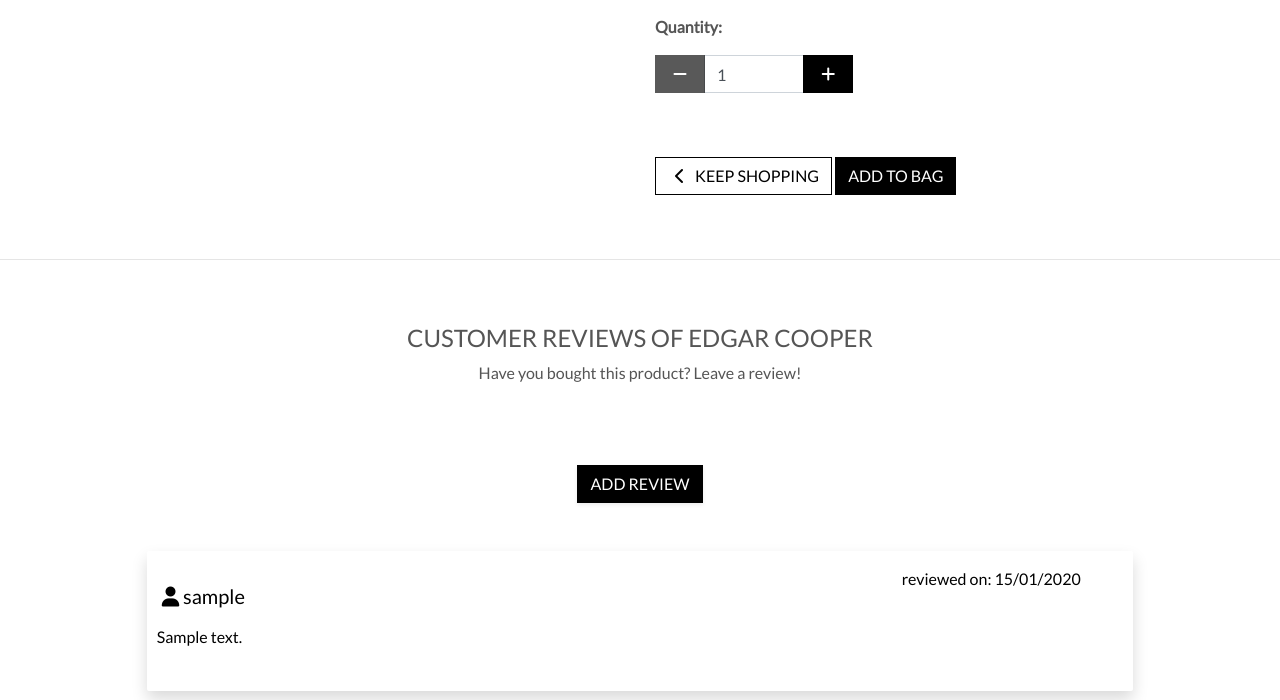
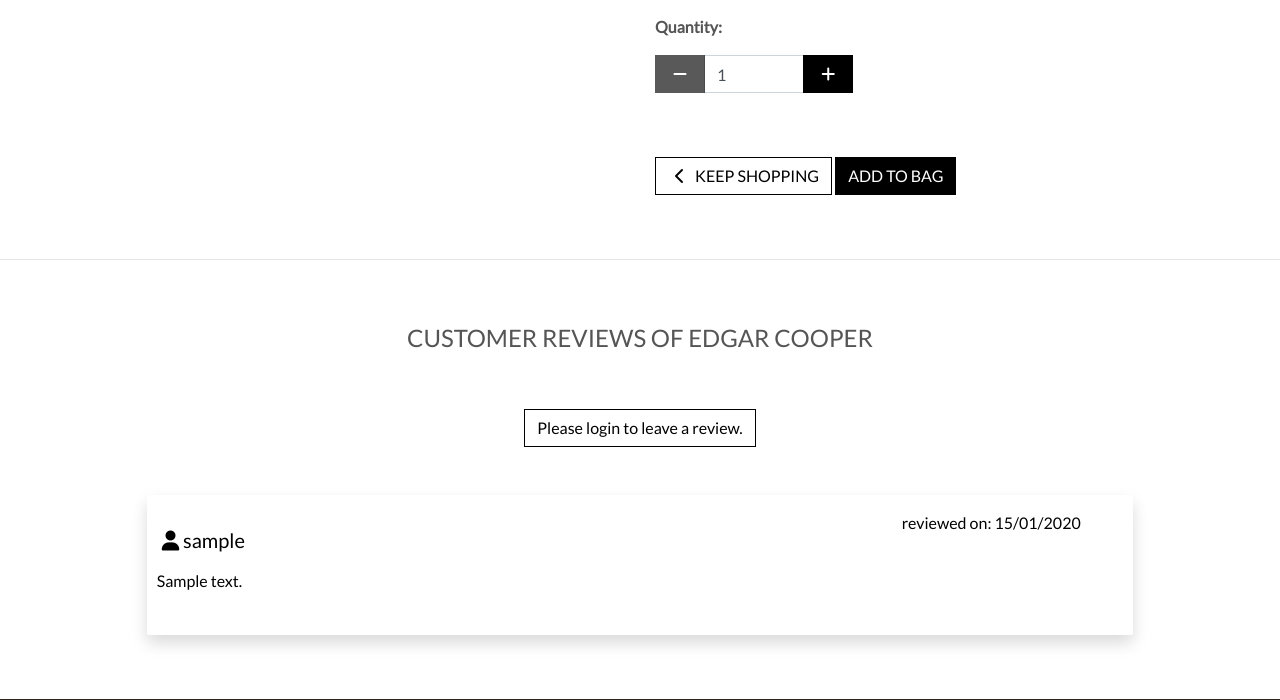
Before and after one commit to HinaKhan94/fetch, a Django app: page /products/1/ in a window 1280 px wide. Shown: the part 538-1238 px from the top of the page. Run offline with Django 3.2, Linux system fonts and the light colour scheme; data comes from the database, SQL or seed files in the repository; tables that the repository leaves empty hold one stand-in row (values such as "Sample post"); some libraries are stand-ins or nearby versions.

Commit message:
chore: add login button for reviews section for unregistered users

```diff
--- a/products/templates/products/product_detail.html
+++ b/products/templates/products/product_detail.html
@@ -113,15 +113,20 @@
         <div class="col-12">
             <h2 class="font-title weight-bold section-title mb-2 text-uppercase text-break">Customer Reviews of {{ product.name }}</h2>
         </div>
-        <div class="col-12 mb-3">
+        <!--<div class="col-12 mb-3">
             <p class="font-body">Have you bought this product? Leave a review!</p>
-        </div>
+        </div>-->
 
         <!-- Add Review Button -->
         <div class="col-12">
-            <a href="{% url 'add_review' product.id %}" class="btn btn-black rounded-0 mt-5 text-decoration-none text-uppercase shadow-sm">
-                ADD REVIEW
-            </a>
+            {% if user.is_authenticated %}
+                <a href="{% url 'add_review' product.id %}" class="btn btn-black rounded-0 mt-5 text-decoration-none text-uppercase shadow-sm">
+                    ADD REVIEW
+                </a>
+            {% else %}
+            <!-- Displays a message asking the user to log in -->
+            <a href="{% url 'account_login' %}" class="btn btn-outline-black rounded-0 mt-5"> Please login to leave a review.</a>
+            {% endif %}
         </div>
     </div>
 
```
